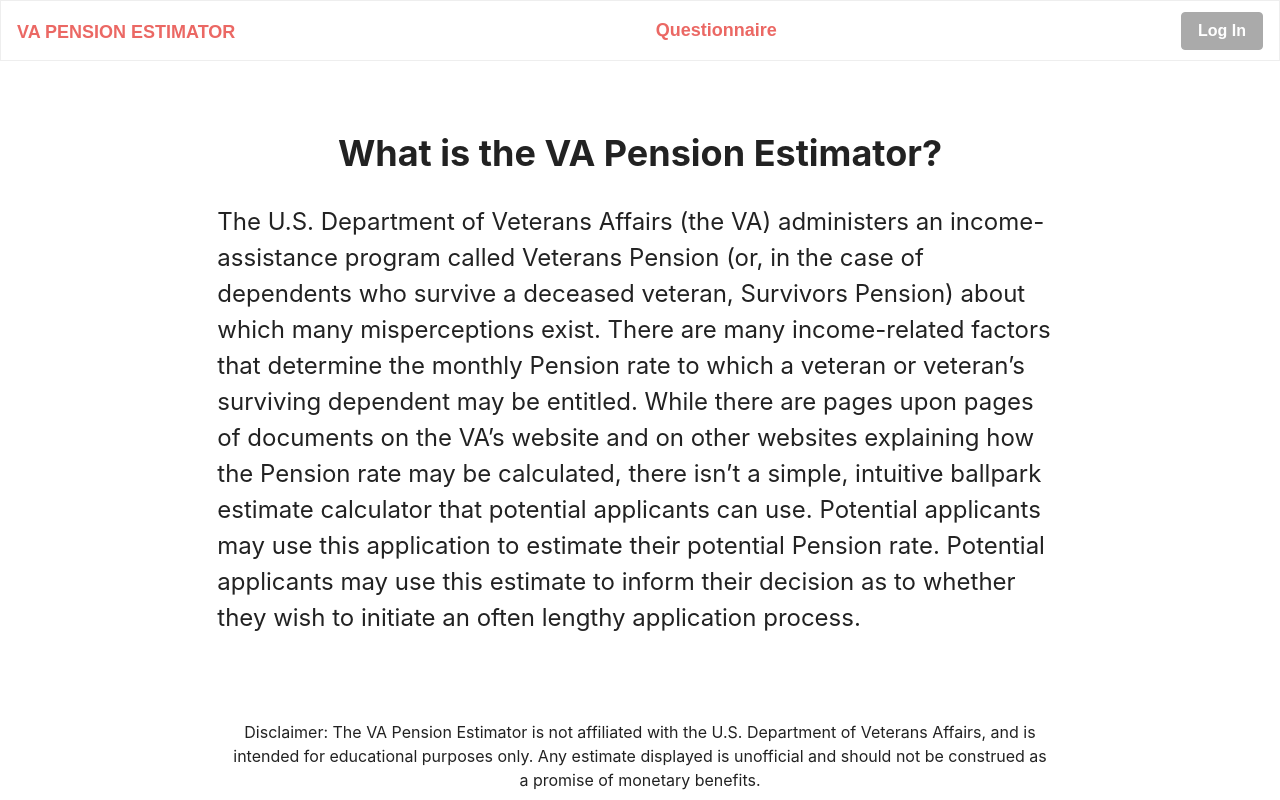
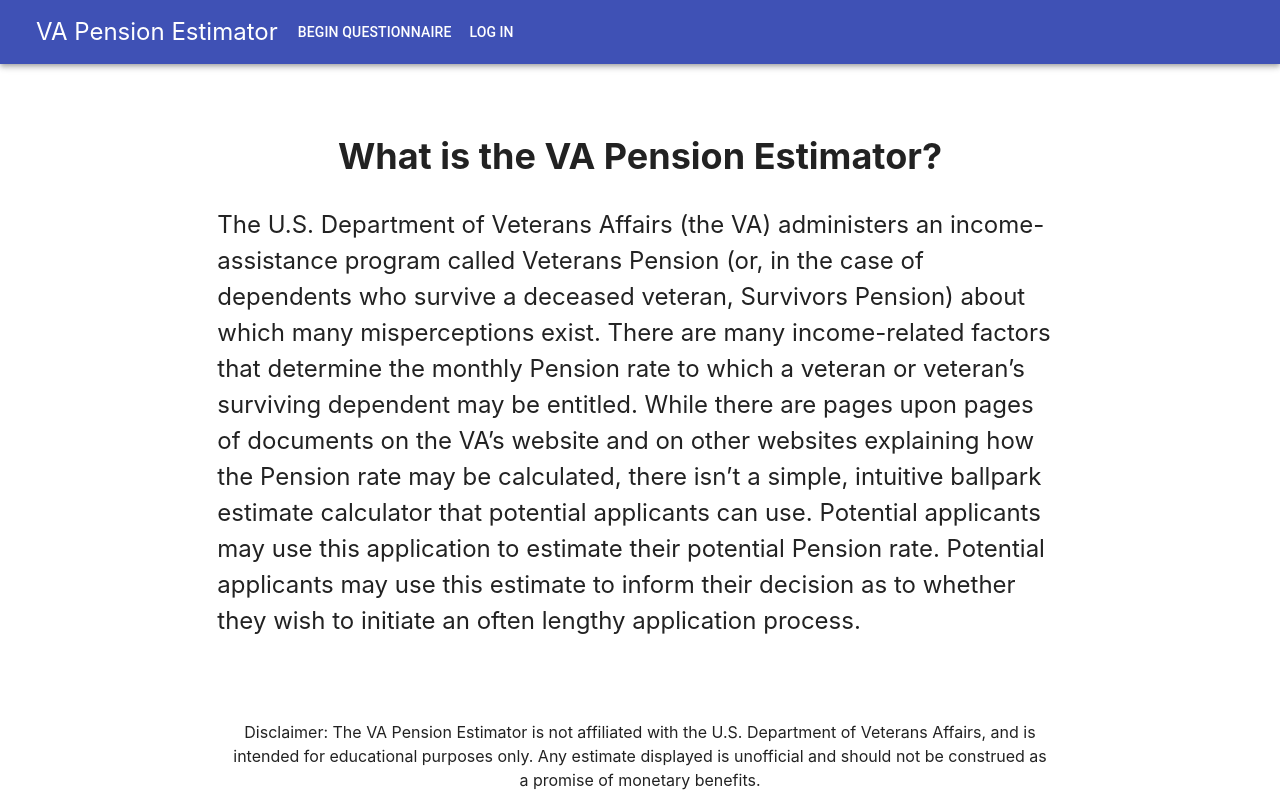
Before and after one commit to eghove/va-calculator, a React (Create React App) app in the folder client/: page / in a window 1280 px wide. Built offline with nearby package versions, Linux system fonts and the light colour scheme; a web font is replaced by a local one; what auth0-js would draw is missing.

Commit message:
working login except technically no NoMatch page

```diff
--- a/client/src/App.js
+++ b/client/src/App.js
@@ -4,8 +4,14 @@ import QuestionnairePage from "./pages/QuestionnairePage";
 import NoMatch from "./pages/NoMatch";
 import ResultsPage from "./pages/ResultsPage";
 import HomePage from "./pages/HomePage";
+import AppBar from '@material-ui/core/AppBar';
+import Toolbar from '@material-ui/core/Toolbar';
+import Typography from '@material-ui/core/Typography';
+import IconButton from '@material-ui/core/IconButton';
+import Button from '@material-ui/core/Button';
+import "./nav.css";
 // import Nav from "./components/Nav";
-import { Button, Navbar, NavItem, NavLink, NavbarBrand } from 'reactstrap';
+// import { Button, Navbar, NavItem, NavLink, NavbarBrand } from 'reactstrap';
 
 
 // import './App.css';
@@ -28,18 +34,19 @@ class App extends Component {
     return (
       <Router>
         <div>
-        <Navbar color="light">
-            <NavbarBrand href="/">
-              VA Pension Estimator
-            </NavbarBrand>
-            <NavLink href="questions">
-              Questionnaire
-            </NavLink>
+          <AppBar position="static">
+            <Toolbar>
+              <IconButton className="menuButton" href = "/" color="inherit" aria-label="Menu">VA Pension Estimator
+              </IconButton>
+              <Typography variant="h6" color="inherit" className="grow">
+              {/* <Button color="inherit"   href = "/">About</Button> */}
+              <Button color="inherit"   href = "/questions"> Begin Questionnaire</Button>
+              </Typography>
                 {
                   !isAuthenticated() && (
-                <Button
+                    <Button color = "inherit"
                       id="qsLoginBtn"
-                  bsStyle="primary"
+                      bsstyle="primary"
                       className="btn-margin"
                       onClick={this.login.bind(this)}
                     >
@@ -50,9 +57,9 @@ class App extends Component {
 
                 {
                   isAuthenticated() && (
-                <Button
+                    <Button color = "inherit"
                       id="qsLogoutBtn"
-                  bsStyle="primary"
+                      bsstyle="primary"
                       className="btn-margin"
                       onClick={this.logout.bind(this)}
                     >
@@ -60,15 +67,15 @@ class App extends Component {
                       </Button>
                   )
                 }
-
-          </Navbar>
+              </Toolbar>
+            </AppBar>
           <Switch>
               {/* <Route exact path="/" component={} /> */}
               <Route exact path="/" component={HomePage} />
               <Route exact path="/home" component={HomePage} />
               <Route exact path="/results/:amount" component={ResultsPage} />
               <Route exact path="/questions" component={QuestionnairePage} />
-              <Route component={NoMatch} />
+              {/* <Route component={NoMatch} /> */}
           </Switch>
         </div>
       </Router>
--- /dev/null
+++ b/client/src/nav.css
@@ -0,0 +1,12 @@
+#title {
+    text-align:  center;
+    margin-left: 20px;
+
+}
+#navbar{
+    background-color: lightslategrey
+}
+
+#qsLoginBtn, #qsLogoutBtn {
+    float: right;
+}
```
Lines whose indentation alone changed are shown as unchanged.
